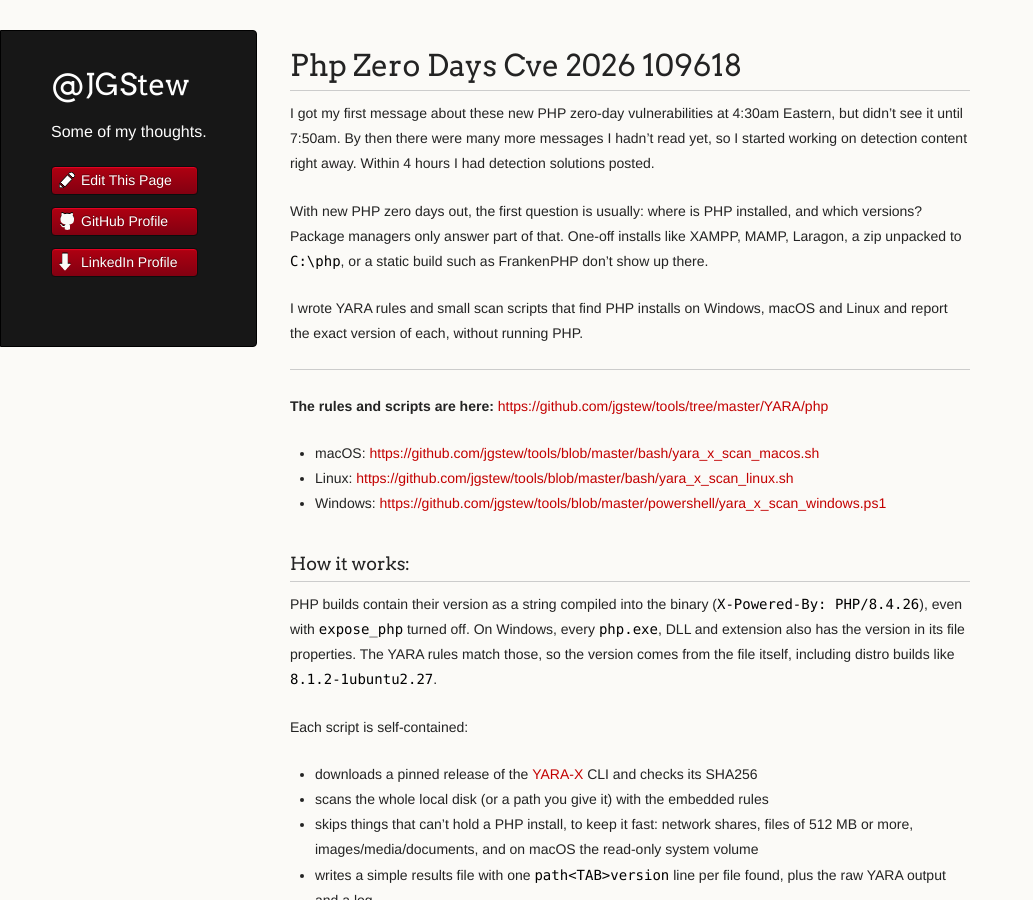
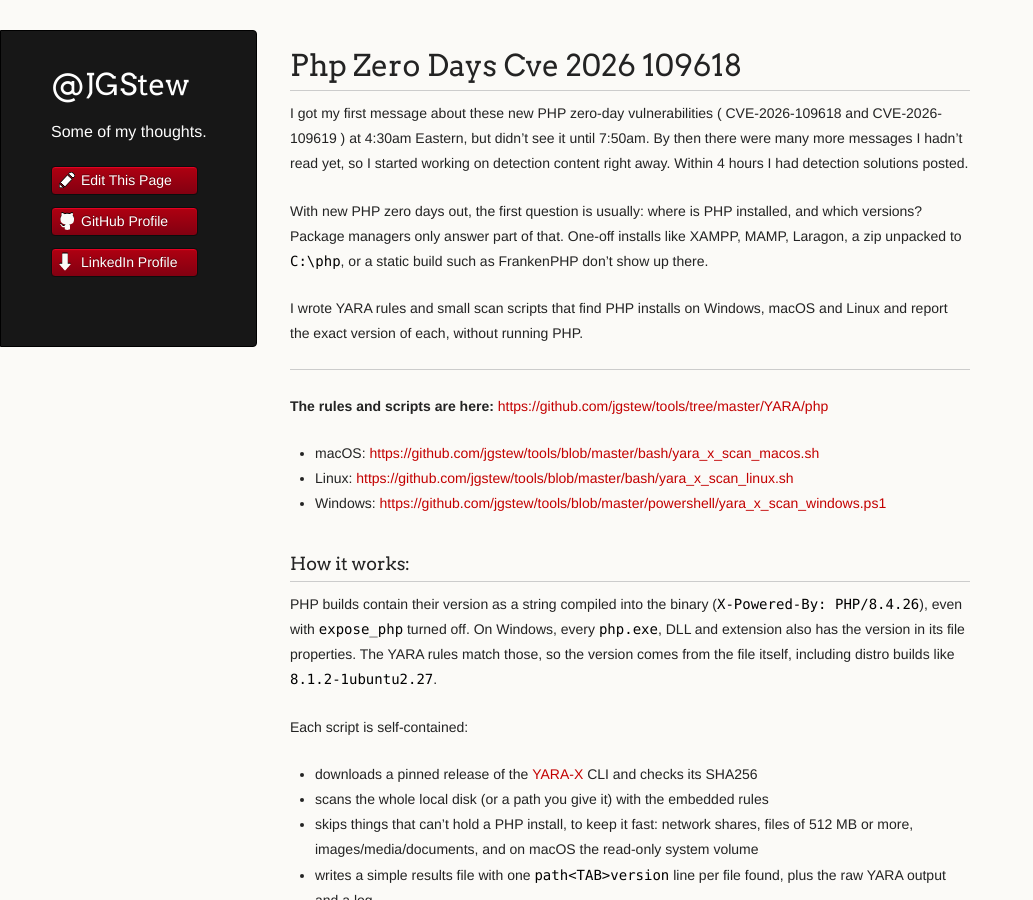
Before and after one commit to jgstew/jgstew.github.io, a Jekyll site: the page built from _posts/2026-10-21-PHP-Zero-Days-CVE-2026-109618.md, in a window 1280 px wide and 900 px high. Shown: the whole window, without its empty margins (0-1033 px from the left). Built offline with Jekyll 4.4.1, drawn with Linux system fonts in a browser that asks for light colours; nearby versions of some CDN libraries.

Commit message:
Clarify vulnerability references in introductory paragraph

```diff
--- a/_posts/2026-10-21-PHP-Zero-Days-CVE-2026-109618.md
+++ b/_posts/2026-10-21-PHP-Zero-Days-CVE-2026-109618.md
@@ -1,4 +1,4 @@
-I got my first message about these new PHP zero-day vulnerabilities at 4:30am Eastern, but didn’t see it until 7:50am. By then there were many more messages I hadn’t read yet, so I started working on detection content right away. Within 4 hours I had detection solutions posted.
+I got my first message about these new PHP zero-day vulnerabilities ( CVE-2026-109618 and CVE-2026-109619 ) at 4:30am Eastern, but didn’t see it until 7:50am. By then there were many more messages I hadn’t read yet, so I started working on detection content right away. Within 4 hours I had detection solutions posted.
 
 With new PHP zero days out, the first question is usually: where is PHP installed, and which versions? Package managers only answer part of that. One-off installs like XAMPP, MAMP, Laragon, a zip unpacked to `C:\php`, or a static build such as FrankenPHP don't show up there.
 
```
